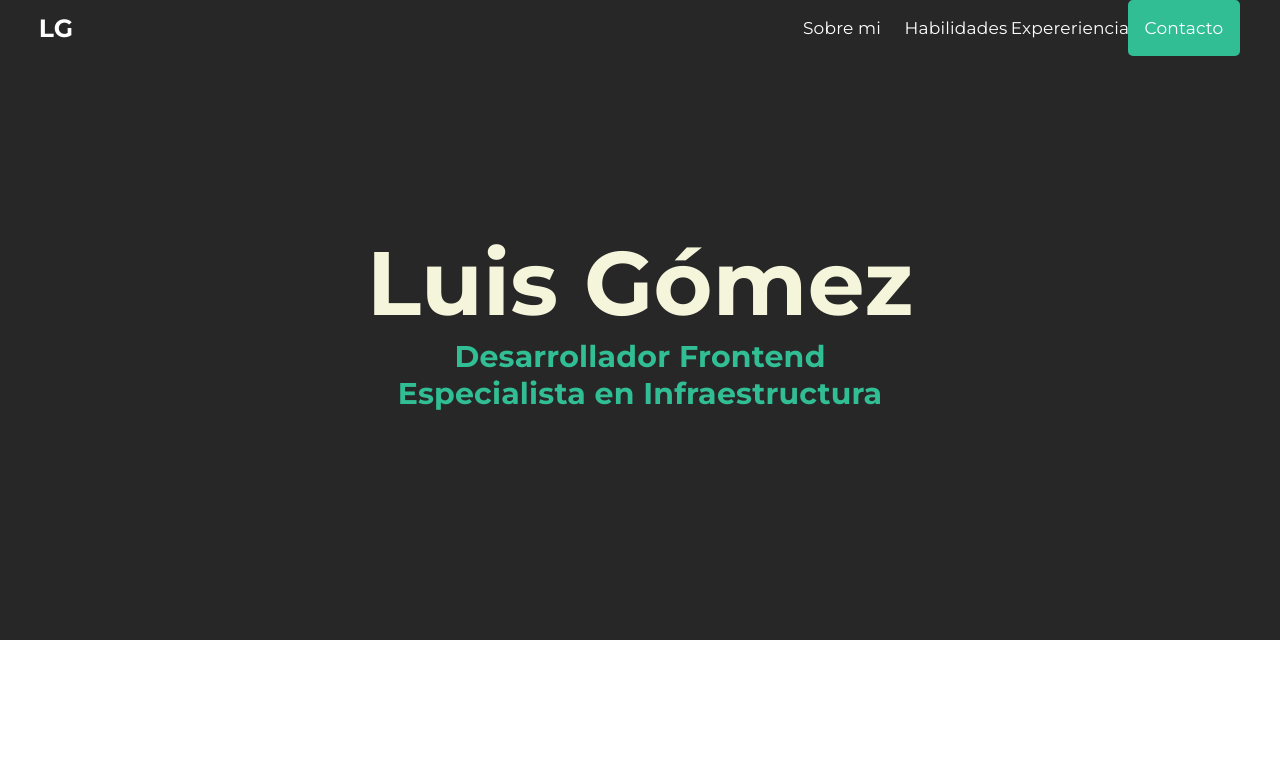
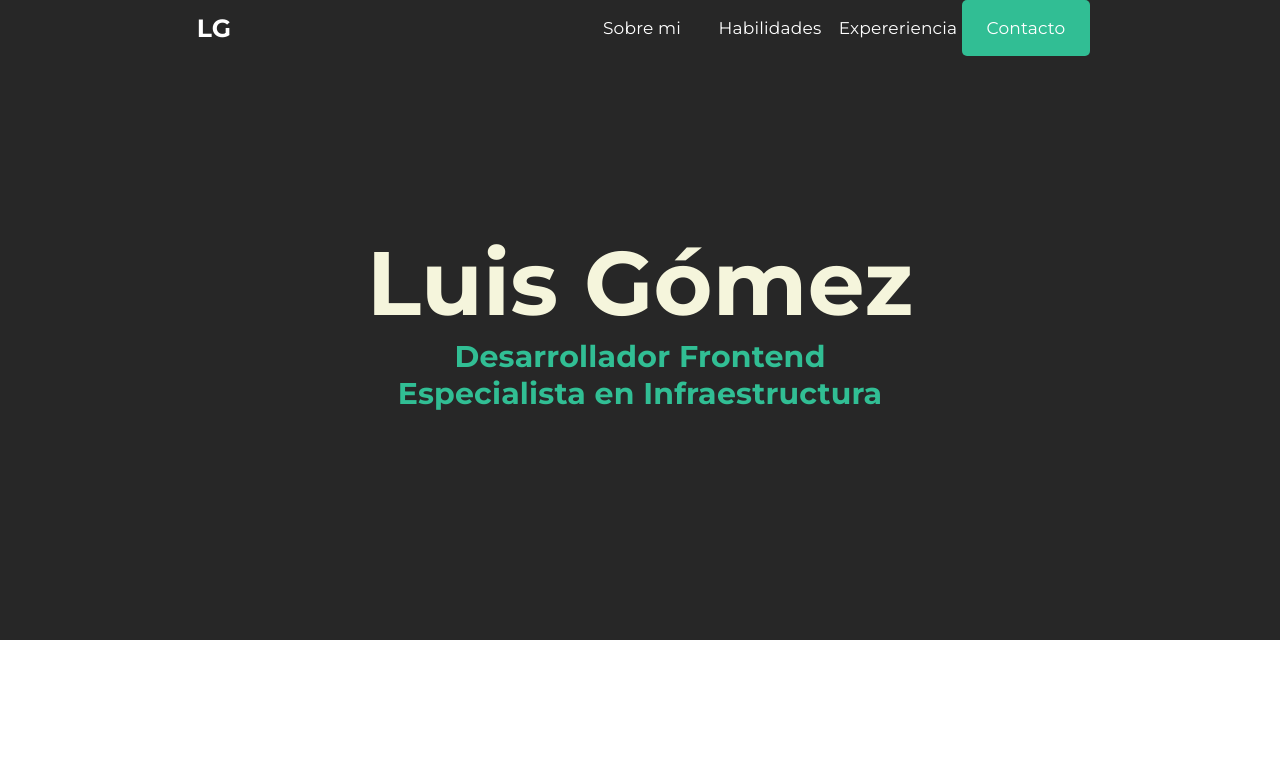
Before and after one commit to Legn11/Pro-Presentacion, a plain HTML site: page index.html in a window 1280 px wide. Shown: the top 765 px of the page. Drawn offline with Linux system fonts and the light colour scheme.

Commit message:
responsive desing

```diff
--- a/responsive.css
+++ b/responsive.css
@@ -12,7 +12,8 @@
 
 .nav {
   display: flex;
-  justify-content: space-between;
+  justify-content: space-around;
+  /* gap: 15rem; */
 
   width: 100%;
   margin: 0 auto;
@@ -30,14 +31,13 @@
   display: flex;
   margin-right: 40px;
   list-style: none;
-  gap: 2px;
 }
 .nav-menu-item {
   display: flex;
   justify-content: center;
   align-items: center;
   height: 3.5rem;
-  width: 7rem;
+  width: 8rem;
   border-radius: 5px;
 }
 .nav-menu-link {
@@ -227,6 +227,7 @@ font-size: 40px;
   align-items: center;
   height: 2rem;
   font-size: 22px;
+  padding: 1rem;
 }
 .four-container{
   height: 10rem;
@@ -246,7 +247,7 @@ font-size: 40px;
 
 }
 /* TIME LINE */
-@media only screen and (min-width: 768px) {
+@media only screen and (min-width: 1080px) {
   .timeline-content h3 {
     font-weight: 500;
     font-size: 20px;
```
